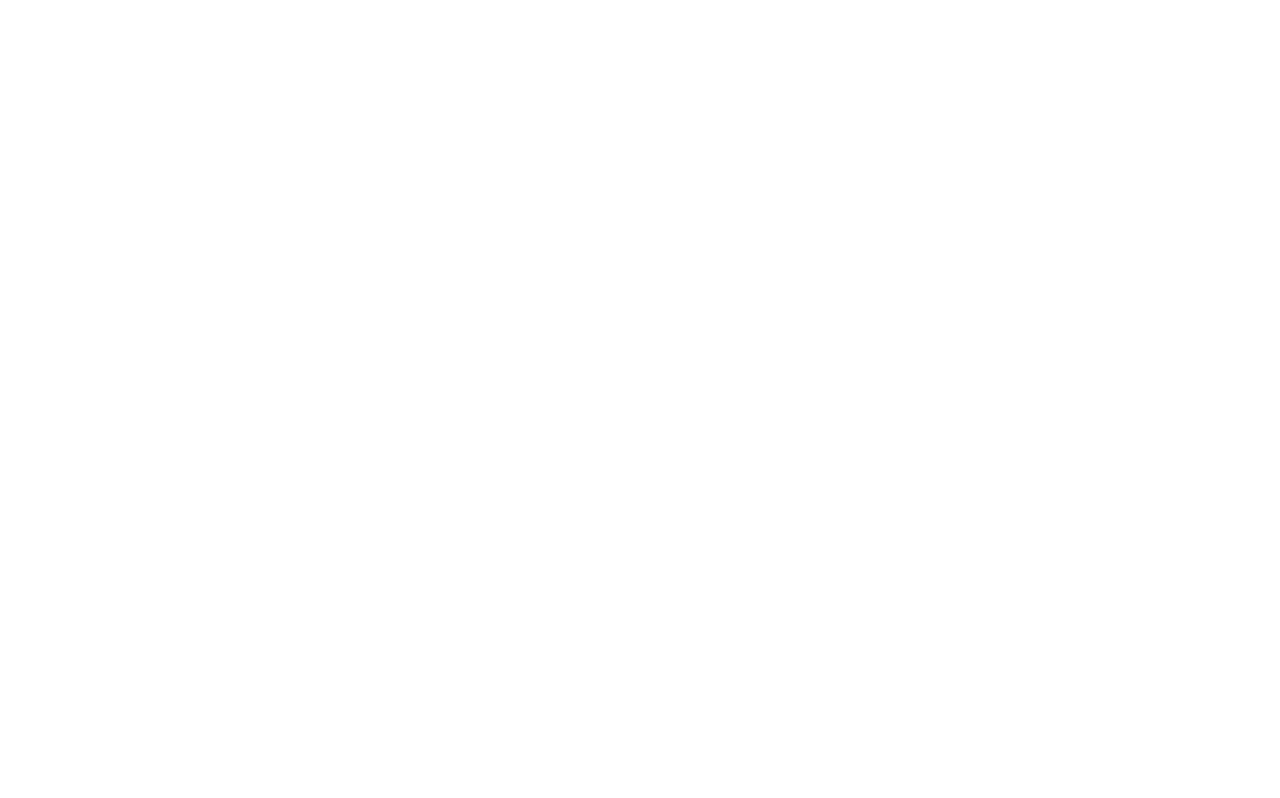
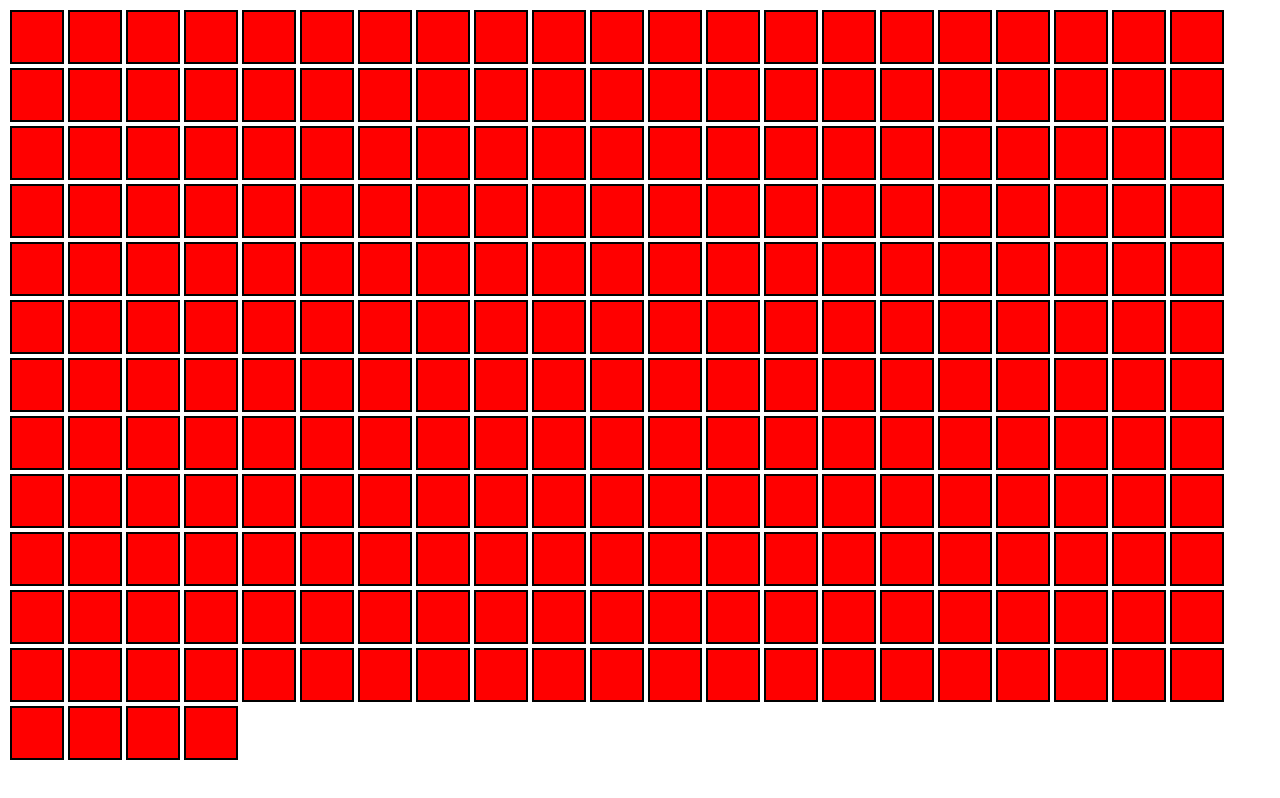
Before and after one commit to mashigovincent01/Etch-a-Sketch, a plain HTML site: page index.html in a window 1280 px wide. Drawn offline with Linux system fonts and the light colour scheme.

Commit message:
complete step 3

```diff
--- a/index.html
+++ b/index.html
@@ -7,7 +7,9 @@
     <link rel="stylesheet" href="style.css">
 </head>
 <body>
-
+    <section>
+        <div id="grid"></div>
+    </section>
     <script src="script.js"></script>
 </body>
 </html>
--- a/script.js
+++ b/script.js
@@ -0,0 +1,44 @@
+var size = 16;
+var color = "black";
+
+function populateGrid(){
+    const grid = document.getElementById("grid");
+    let res = "";
+    for(var i = 0; i < (size * size); i++){
+        res += '<div class="grid-cell"></div>';
+    }
+    grid.innerHTML = res;
+}
+populateGrid();
+
+var gridCells = document.getElementsByClassName("grid-cell");
+// console.log(gridCells);
+// [...gridCells].forEach(cell => {
+//     alert("Hello");
+//     cell.addEventListener("mousedown", ()=>{
+//         cell.style.backgroundColor = color;
+//     })
+// ;});
+
+var mousedown = false
+document.addEventListener("mousedown", ()=>{
+    mousedown = true;
+});
+
+document.addEventListener("mouseup", ()=>{
+    mousedown = false;
+})
+for(let i = 0; i < gridCells.length; i++){
+        // alert("Here")
+
+        gridCells[i].addEventListener("mousedown", ()=>{
+            gridCells[i].style.backgroundColor = color;
+        })
+        gridCells[i].addEventListener("mouseover", ()=>{
+            // alert("Hey");
+            if(mousedown){
+                gridCells[i].style.backgroundColor = color;
+            }
+        });
+
+}
--- a/style.css
+++ b/style.css
@@ -0,0 +1,15 @@
+.grid-cell{
+    width: 50px;
+    height: 50px;
+    background-color: red;
+    border: solid black 2px;
+    margin: 2px;
+}
+
+
+
+
+#grid{
+    display: flex;
+    flex-wrap: wrap;
+}
```
